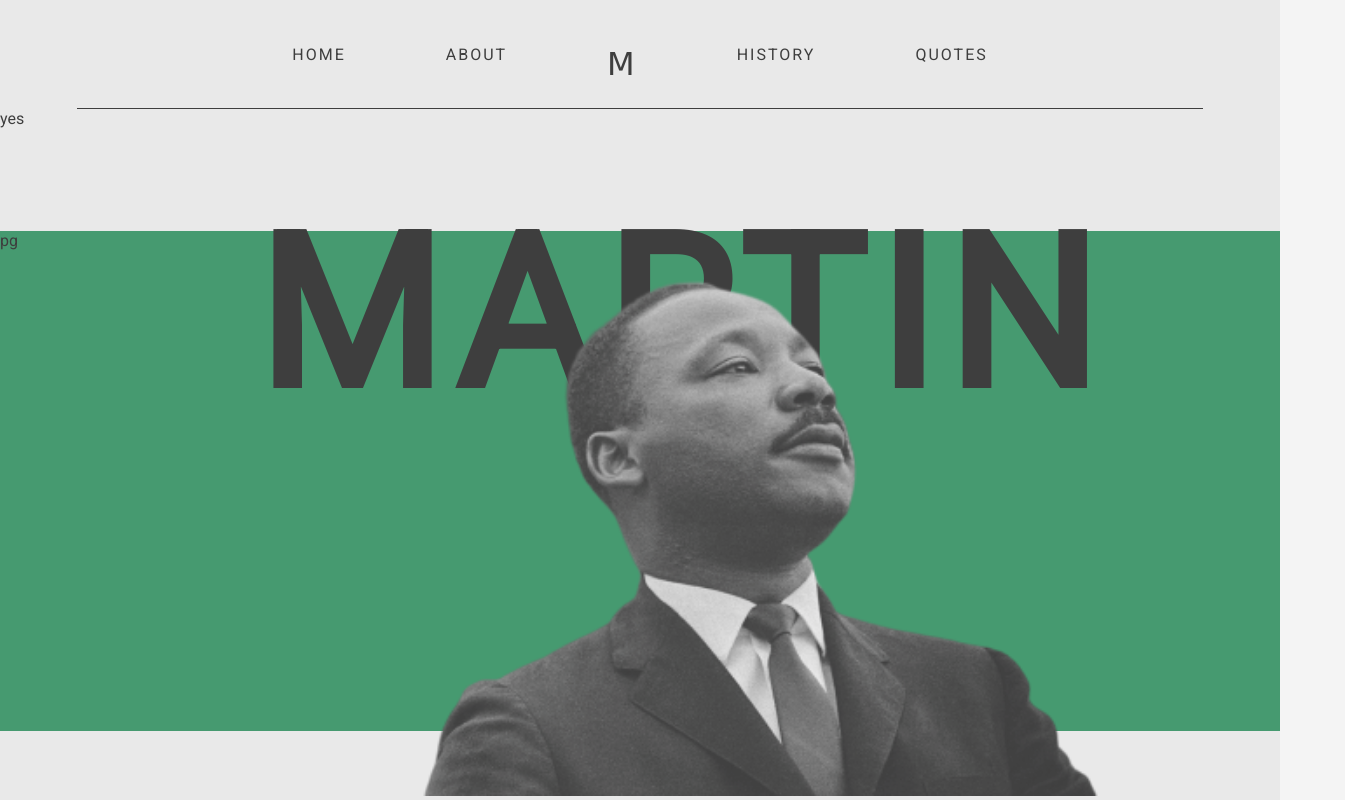
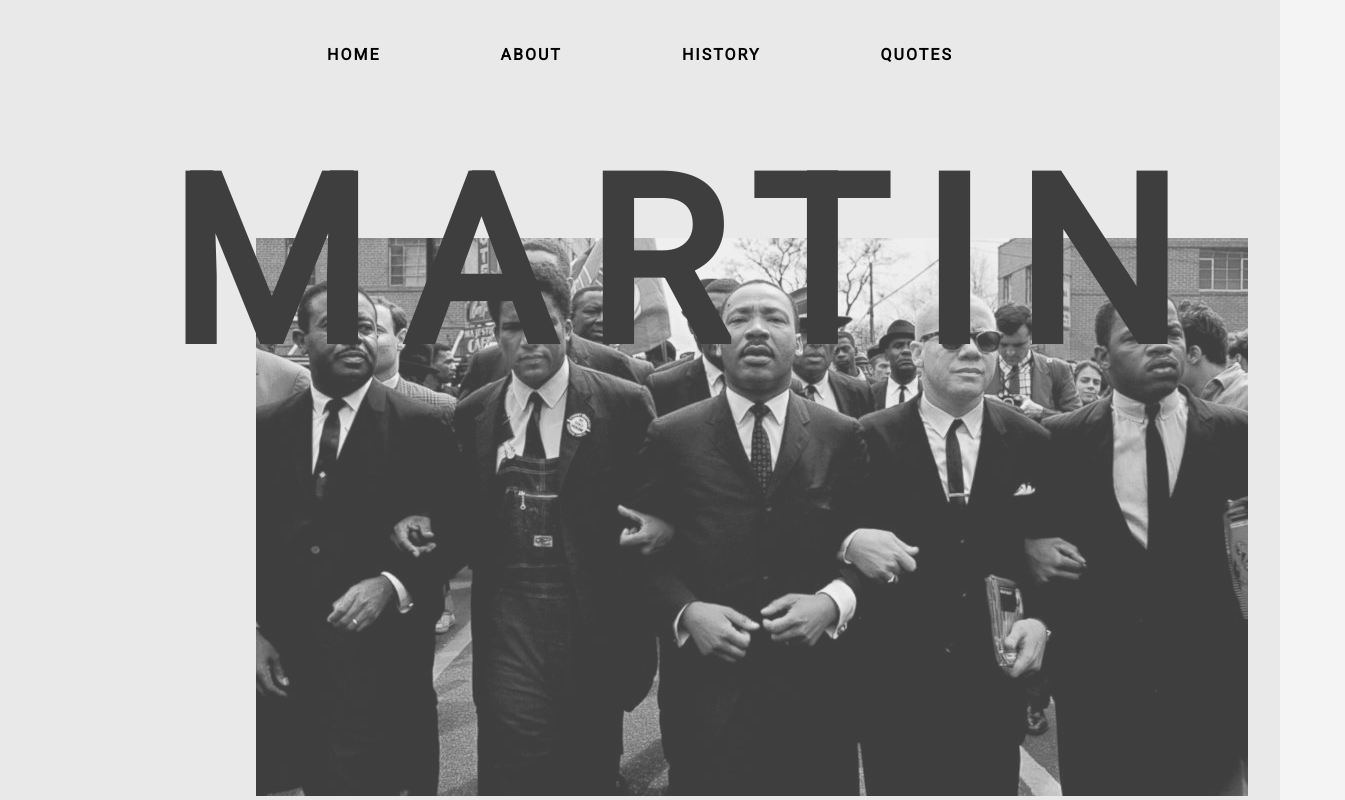
Before and after one commit to nmguni/mlk, a website built with Parcel: page src/index.html in a window 1280 px wide. Shown: the whole page, 1345 px wide, since content can reach past the window. Built offline with nearby package versions, Linux system fonts and the light colour scheme; a web font is replaced by a local one.

Commit message:
UI overhall. going for a black and white theme

```diff
--- a/src/index.html
+++ b/src/index.html
@@ -32,10 +32,6 @@
               <a href="#!">About</a>
             </li>
             <li>
-              <a id="ml-logo" href="#!">M</a>
-            </li>
-            <li></li>
-            <li>
               <a href="#!">History</a>
             </li>
             <li>
@@ -46,13 +42,12 @@
       </div>
     </section>
     <section class="main-content">
-      yes
       <div class="content">
         <div class="text"><h1>martin</h1></div>
         <div class="image">
-          <img src="./images/mlk_img.png" height="700px" alt="" />
+          <img src="./images/martin-main.jpg" alt="" />
         </div>
-        <div class="bg-color">pg</div>
+        <div class="bg-color"></div>
       </div>
     </section>
     <script src="index.js"></script>
--- a/src/styles/main.scss
+++ b/src/styles/main.scss
@@ -17,7 +17,7 @@ body {
 .navigation {
   height: 70px;
   padding-bottom: 3%;
-  border-bottom: #000 solid 1px;
+  // border-bottom: #000 solid 1px;
   margin: 0 6% 0 6%;
 }
 
@@ -26,6 +26,8 @@ body {
   text-align: center;
   display: flex;
   justify-content: center;
+  position: relative;
+  z-index: 10;
 }
 
 nav {
@@ -34,6 +36,7 @@ nav {
   ul {
     list-style: none;
     text-transform: uppercase;
+
     margin: 0;
     padding: 0;
 
@@ -43,11 +46,17 @@ nav {
 
       a {
         display: block;
-        padding: 0 50px;
-        font-weight: 500;
+        margin: 0 50px;
+        padding: 0 10px;
+        font-weight: 600;
         letter-spacing: 2px;
         color: #000;
         text-decoration: none;
+        &:hover {
+          color: rgba(0, 0, 0, 0.15);
+          border-bottom: rgba(0, 0, 0, 0.15) solid 1px;
+          border-left: rgba(0, 0, 0, 0.15) solid 1px;
+        }
 
         &:visited {
           display: block;
@@ -208,7 +217,7 @@ article {
   opacity: 0.3;
 }
 .bg-color {
-  background-color: #0c8448;
+  // background-color: #0c8448;
   height: 500px;
   margin-top: 8%;
   position: absolute;
@@ -217,13 +226,14 @@ article {
 }
 .text {
   // font-family: "Baskervville", serif;
-  font-size: 11vw;
+  font-size: 12vw;
   text-transform: uppercase;
   position: absolute;
-  z-index: -5;
-  bottom: 45%;
-  margin: 0 20%;
-  letter-spacing: 12px;
+  z-index: 5;
+  bottom: 50%;
+  margin: 0 13%;
+
+  letter-spacing: 2rem;
   color: #000;
 }
 .image {
@@ -231,4 +241,5 @@ article {
   position: absolute;
   bottom: 0;
   margin: 0 20%;
+  // filter: brightness(50%);
 }
```
Also changed, not shown: dist/index.html, dist/martin-main.c640195c.jpg (added), src/images/martin-main.jpg (added), 3 other files.
